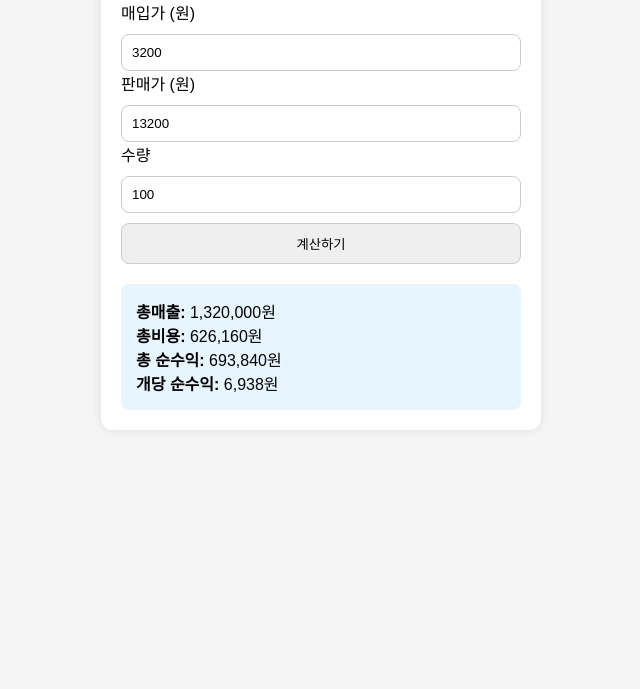
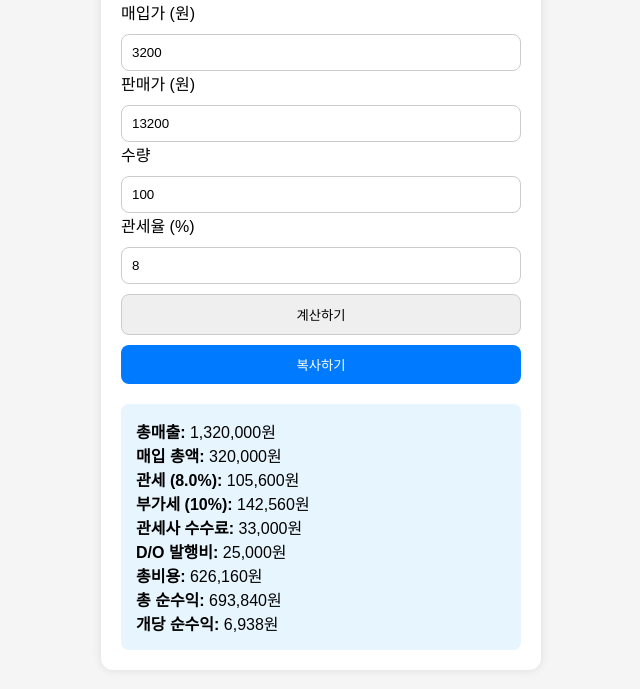
Before and after one commit to Parkparkyp/AIR, a plain HTML site: page index.html in a window 1280 px wide. Both pictures are taken after a click on the button "계산하기". Shown: the part 123-812 px from the top of the page, without its empty margins (319-959 px from the left). Drawn offline with Linux system fonts and the light colour scheme.

Commit message:
Update index.html

```diff
--- a/index.html
+++ b/index.html
@@ -26,11 +26,21 @@
       border: 1px solid #ccc;
       box-sizing: border-box;
     }
+    input::placeholder {
+      color: #aaa;
+    }
     .result {
       margin-top: 20px;
       background: #e7f5ff;
       padding: 15px;
       border-radius: 8px;
+    }
+    .copy-btn {
+      background: #007bff;
+      color: #fff;
+      margin-top: 10px;
+      border: none;
+      cursor: pointer;
     }
   </style>
 </head>
@@ -38,15 +48,19 @@
   <div class="container">
     <h2>순수익 계산기</h2>
     <label>매입가 (원)</label>
-    <input type="number" id="cost" value="3200">
+    <input type="number" id="cost" placeholder="입력하세요" value="3200">
 
     <label>판매가 (원)</label>
-    <input type="number" id="price" value="13200">
+    <input type="number" id="price" placeholder="입력하세요" value="13200">
 
     <label>수량</label>
-    <input type="number" id="qty" value="100">
+    <input type="number" id="qty" placeholder="입력하세요" value="100">
+
+    <label>관세율 (%)</label>
+    <input type="number" id="dutyRate" value="8">
 
     <button onclick="calculate()">계산하기</button>
+    <button class="copy-btn" onclick="copyResult()">복사하기</button>
 
     <div class="result" id="result"></div>
   </div>
@@ -56,11 +70,14 @@
       const cost = parseFloat(document.getElementById('cost').value);
       const price = parseFloat(document.getElementById('price').value);
       const qty = parseInt(document.getElementById('qty').value);
+      const dutyRate = parseFloat(document.getElementById('dutyRate').value) / 100;
 
       const totalSales = price * qty;
-      const duty = totalSales * 0.08;
+      const duty = totalSales * dutyRate;
       const vat = (totalSales + duty) * 0.10;
-      const fees = 33000 + 25000;
+      const brokerFee = 33000;
+      const doFee = 25000;
+      const fees = brokerFee + doFee;
       const totalTaxAndFees = duty + vat + fees;
       const totalCost = cost * qty;
 
@@ -69,11 +86,32 @@
       const unitProfit = totalProfit / qty;
 
       document.getElementById('result').innerHTML = `
+        <div id="resultText">
         <strong>총매출:</strong> ${totalSales.toLocaleString()}원<br>
+        <strong>매입 총액:</strong> ${totalCost.toLocaleString()}원<br>
+        <strong>관세 (${(dutyRate * 100).toFixed(1)}%):</strong> ${duty.toLocaleString()}원<br>
+        <strong>부가세 (10%):</strong> ${vat.toLocaleString()}원<br>
+        <strong>관세사 수수료:</strong> ${brokerFee.toLocaleString()}원<br>
+        <strong>D/O 발행비:</strong> ${doFee.toLocaleString()}원<br>
         <strong>총비용:</strong> ${finalCost.toLocaleString()}원<br>
         <strong>총 순수익:</strong> ${totalProfit.toLocaleString()}원<br>
         <strong>개당 순수익:</strong> ${unitProfit.toLocaleString(undefined, { maximumFractionDigits: 0 })}원
+        </div>
       `;
+    }
+
+    function copyResult() {
+      const resultText = document.getElementById('resultText');
+      if (!resultText) return alert("먼저 계산을 해주세요.");
+
+      const tempElem = document.createElement('textarea');
+      tempElem.value = resultText.innerText;
+      document.body.appendChild(tempElem);
+      tempElem.select();
+      document.execCommand('copy');
+      document.body.removeChild(tempElem);
+
+      alert("결과가 복사되었습니다!");
     }
   </script>
 </body>
```
